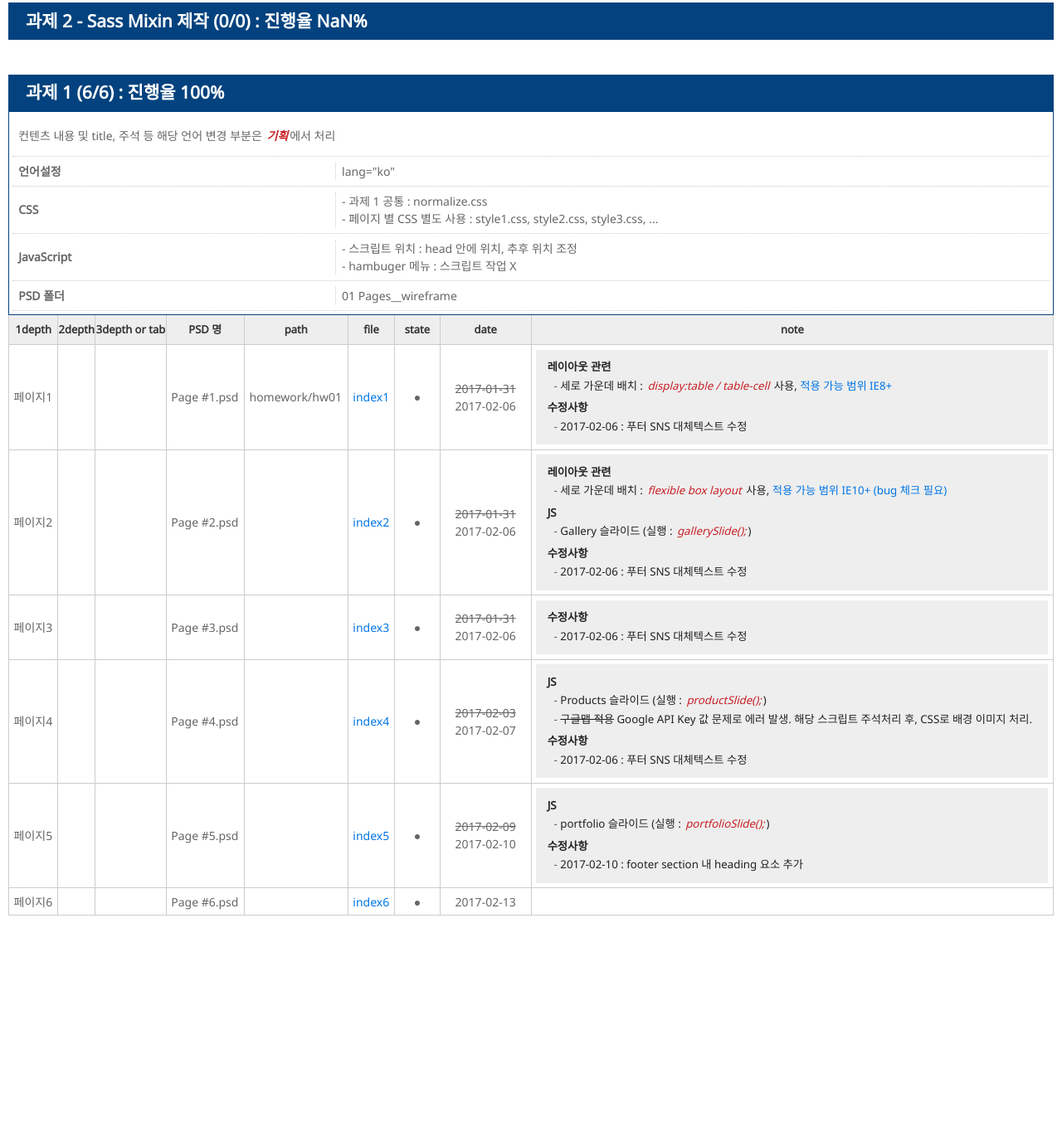
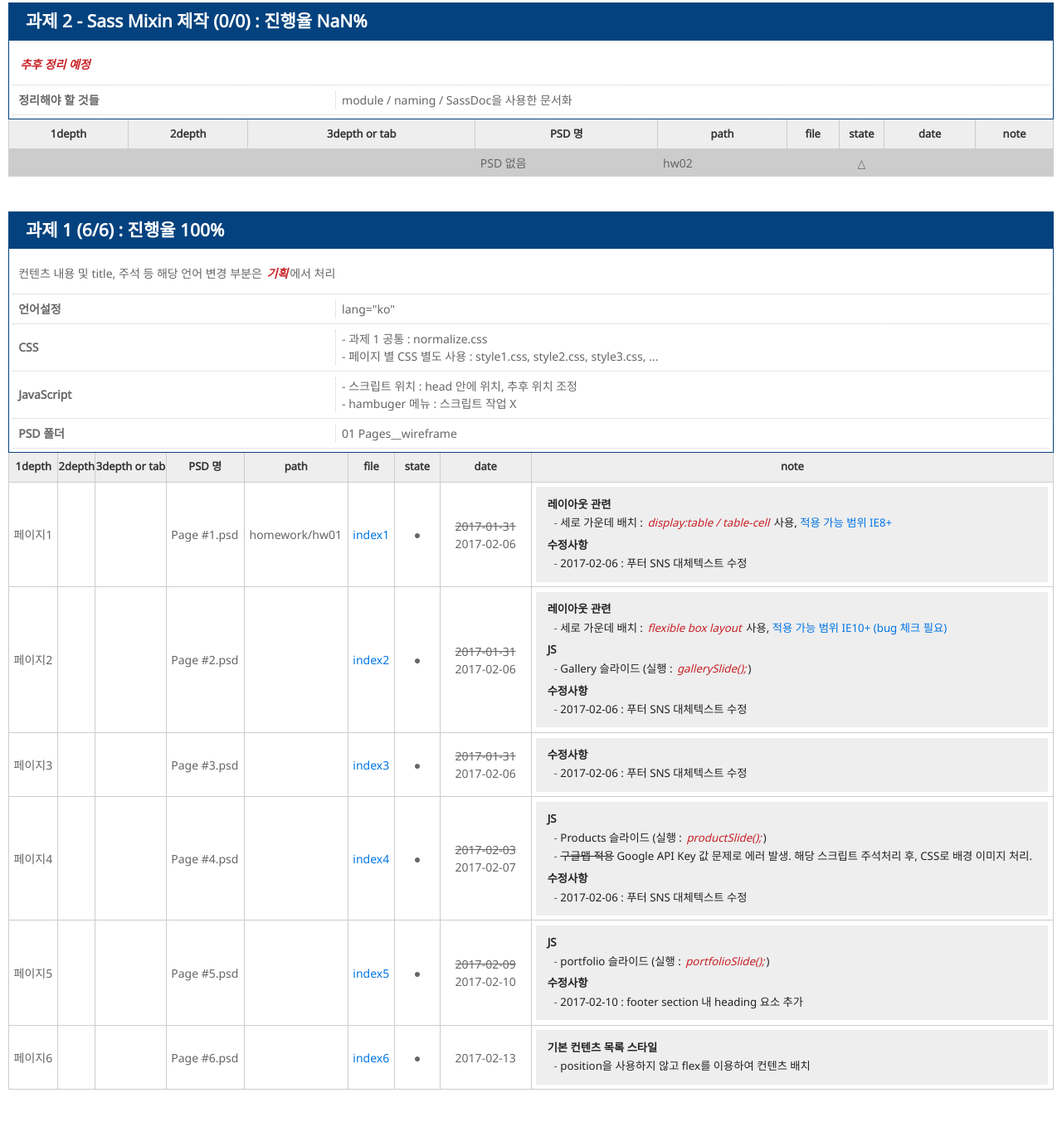
Before and after one commit to seong-jin/FDS3-homework, a plain HTML site: page list.html in a window 1280 px wide. Shown: the part 799-2152 px from the top of the page at 83% size. Before the commit the page ends 1973 px from the top, so only its background shows below. Drawn offline with nearby package versions, Linux system fonts and the light colour scheme.

Commit message:
list 파일 수정

```diff
--- a/list.html
+++ b/list.html
@@ -126,13 +126,13 @@
 
 		<section>
 			<h1 class="section-title">과제 2 - Sass Mixin 제작</h1>
-			<div class="content" style="display:none">
+			<div class="content">
 				<div class="section-comment">
 					<p><em>추후 정리 예정</em></p>
-					<!-- <dl>
-						<dt></dt>
-						<dd></dd>
-					</dl> -->
+					<dl>
+						<dt>정리해야 할 것들</dt>
+						<dd>module / naming / SassDoc을 사용한 문서화</dd>
+					</dl>
 				</div>
 				<table>
 					<caption>과제 2 내용 상세 내역</caption>
@@ -322,7 +322,10 @@
 							<td class="stat">●</td>
 							<td class="date">2017-02-13</td>
 							<td class="note">
-
+								<dl>
+									<dt>기본 컨텐츠 목록 스타일</dt>
+									<dd>position을 사용하지 않고 flex를 이용하여 컨텐츠 배치</dd>
+								</dl>
 							</td>
 						</tr>
 					</tbody>
```
